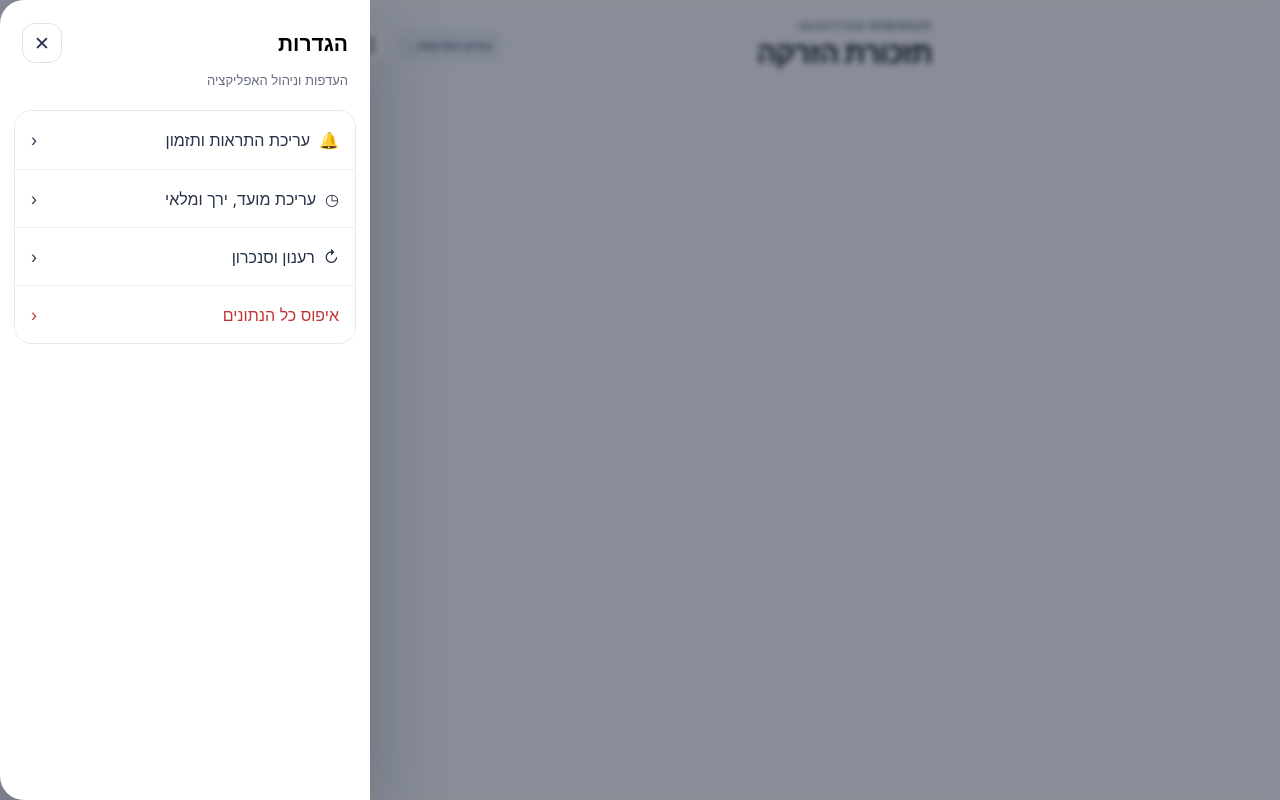
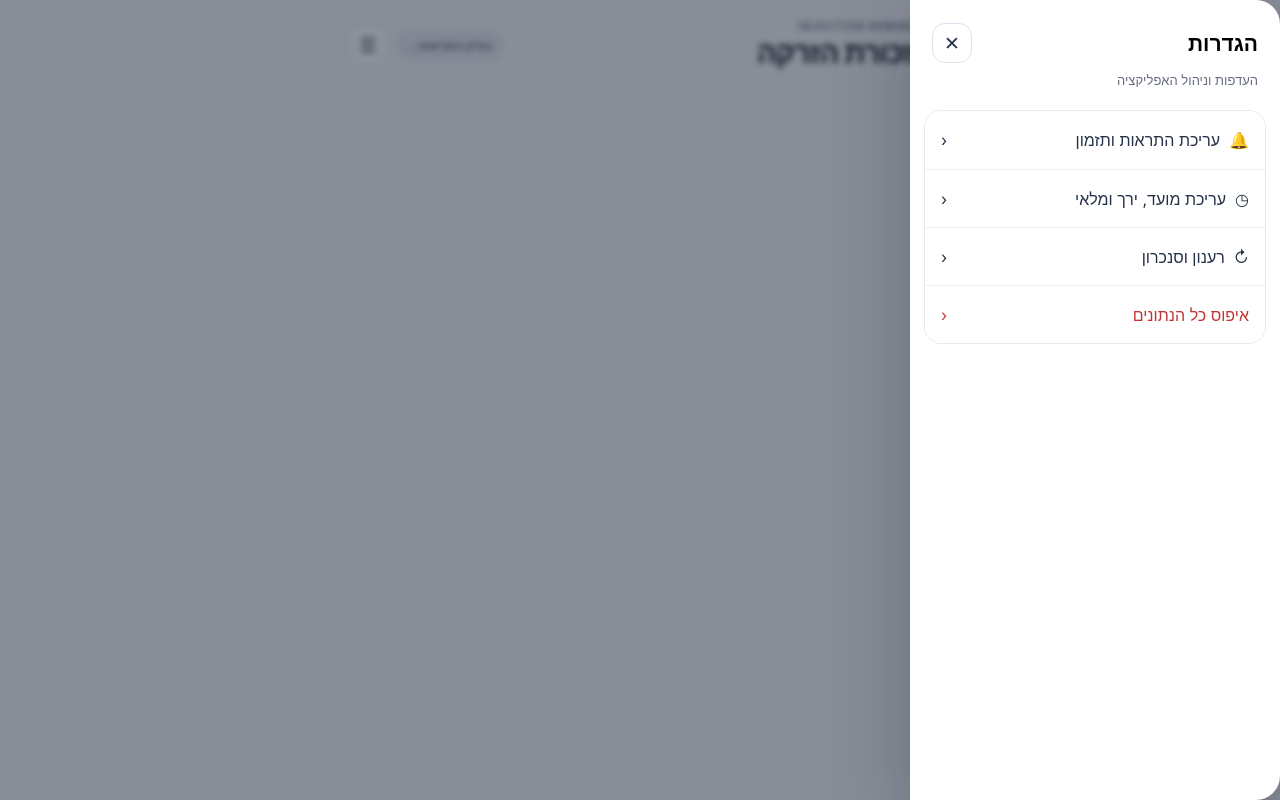
Before and after one commit to OrFainguersch/injection-reminder-pwa, a website: page public/index.html in a window 1280 px wide. Both pictures are taken after a click on the button "פתיחת תפריט הגדרות". Drawn offline with Linux system fonts and the light colour scheme.

Commit message:
Align settings sidebar to right in RTL layout

```diff
--- a/public/styles.css
+++ b/public/styles.css
@@ -40,7 +40,7 @@ html{overscroll-behavior-y:contain}body.modal-locked{position:fixed;left:0;right
 .calendar-weekdays,.calendar-grid{display:grid;grid-template-columns:repeat(7,minmax(0,1fr));gap:3px;text-align:center}
 .calendar-weekdays{font-size:11px;color:#718096;margin-bottom:6px}.calendar-grid{grid-auto-rows:35px}
 .calendar-day{min-width:0;width:100%;padding:0;border:0;background:transparent;color:inherit;border-radius:10px;font-size:13px}.calendar-day.selected{background:#1768e5;color:white;font-weight:850}.calendar-day.today:not(.selected){box-shadow:inset 0 0 0 1px #1768e5;color:#1768e5}.calendar-blank{display:block}
-.drawer.dialog{position:fixed;inset:0 auto 0 0;margin:0 0 0 auto;width:min(85vw,370px);max-width:370px;min-height:100dvh;max-height:100dvh;border-radius:24px 0 0 24px;padding:calc(23px + env(safe-area-inset-top)) 14px calc(24px + env(safe-area-inset-bottom));border:0;box-sizing:border-box}
+.drawer.dialog{position:fixed;inset:0 0 0 auto;margin:0 auto 0 0;width:min(85vw,370px);max-width:370px;min-height:100dvh;max-height:100dvh;border-radius:0 24px 24px 0;padding:calc(23px + env(safe-area-inset-top)) 14px calc(24px + env(safe-area-inset-bottom));border:0;box-sizing:border-box}
 .drawer-head{display:flex;align-items:center;justify-content:space-between;gap:12px;padding:0 8px}.drawer-head h3{margin:0}.drawer-subtitle{margin:7px 8px 20px;font-size:13px}.drawer-actions{background:#fff;border:1px solid #e5eaf1;border-radius:17px;overflow:hidden}.drawer .settings-row{min-height:58px;padding:16px;gap:8px}.drawer .settings-row:first-child{border-top:0}.drawer .settings-row span:last-child{flex-shrink:0}.drawer .push-diagnostics{overflow:auto}
 .prefs-dialog .dialog-description{margin:0 0 15px;font-size:13px}.pref-group{border:1px solid #e2e8f0;border-radius:16px;padding:14px;margin-bottom:11px}.pref-heading{display:flex;align-items:center;gap:9px;font-size:14px;font-weight:790;color:#253247;line-height:1.5}.pref-heading input{width:19px;height:19px;flex:0 0 19px;accent-color:#1768e5}.pref-hint{font-size:12px;color:#7d8696;line-height:1.5;margin:7px 0 11px}
 .compact-field{display:flex;align-items:center;justify-content:space-between;gap:8px;margin:10px 0 0;color:#697488;font-size:12px}
```
